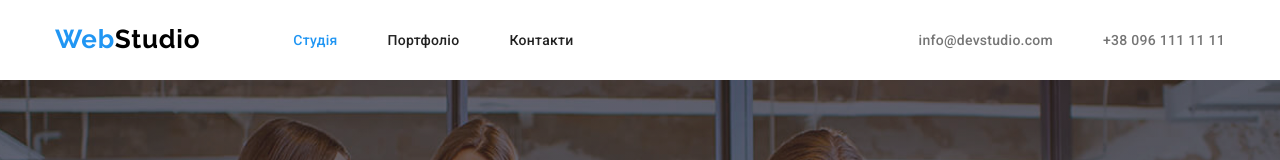
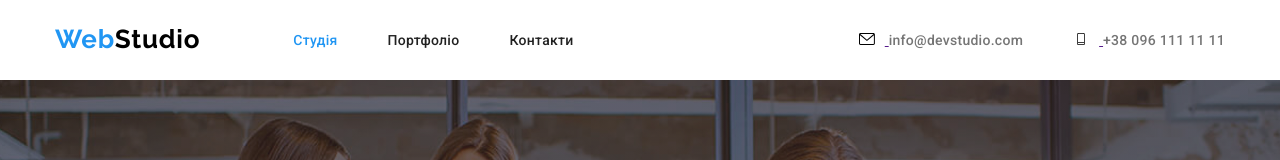
Before and after one commit to Natan2511/goit-markup-hw-04, a plain HTML site: page index.html in a window 1280 px wide. Shown: the top 160 px of the page. Drawn offline with Linux system fonts and the light colour scheme.

Commit message:
добавил иконки в шапке

```diff
--- a/css/style.css
+++ b/css/style.css
@@ -145,6 +145,11 @@ body {
 .header-mail:hover,
 :focus {
   color: var(--vivid-blue);
+}
+.icon-contacts {
+  margin-right: 10px;
+}
+.icon-contacts {
 }
 
 /* ---------------------MAIN=HEADER+BUTTON--------------------- */
--- a/index.html
+++ b/index.html
@@ -42,12 +42,21 @@
         <!-- COTACTS -->
         <ul class="header-cont-flex">
           <li>
+            <a href="">
+              <svg class="icon-contacts" width="16" height="12">
+                <use href="./images/symbol-defs.svg#icon-envelope"></use>
+              </svg>
+            </a>
             <a class="header-mail link" href="mailto:info@devstudio.com"
               >info@devstudio.com</a
             >
           </li>
           <li>
-
+            <a href="">
+              <svg class="icon-contacts" width="16" height="12">
+                <use href="./images/symbol-defs.svg#icon-Vector"></use>
+              </svg>
+            </a>
             <a class="header-tel link" href="”tel:+380961111111”"
               >+38 096 111 11 11</a
             >
```
Also changed, not shown: images/symbol-defs.svg (added).
